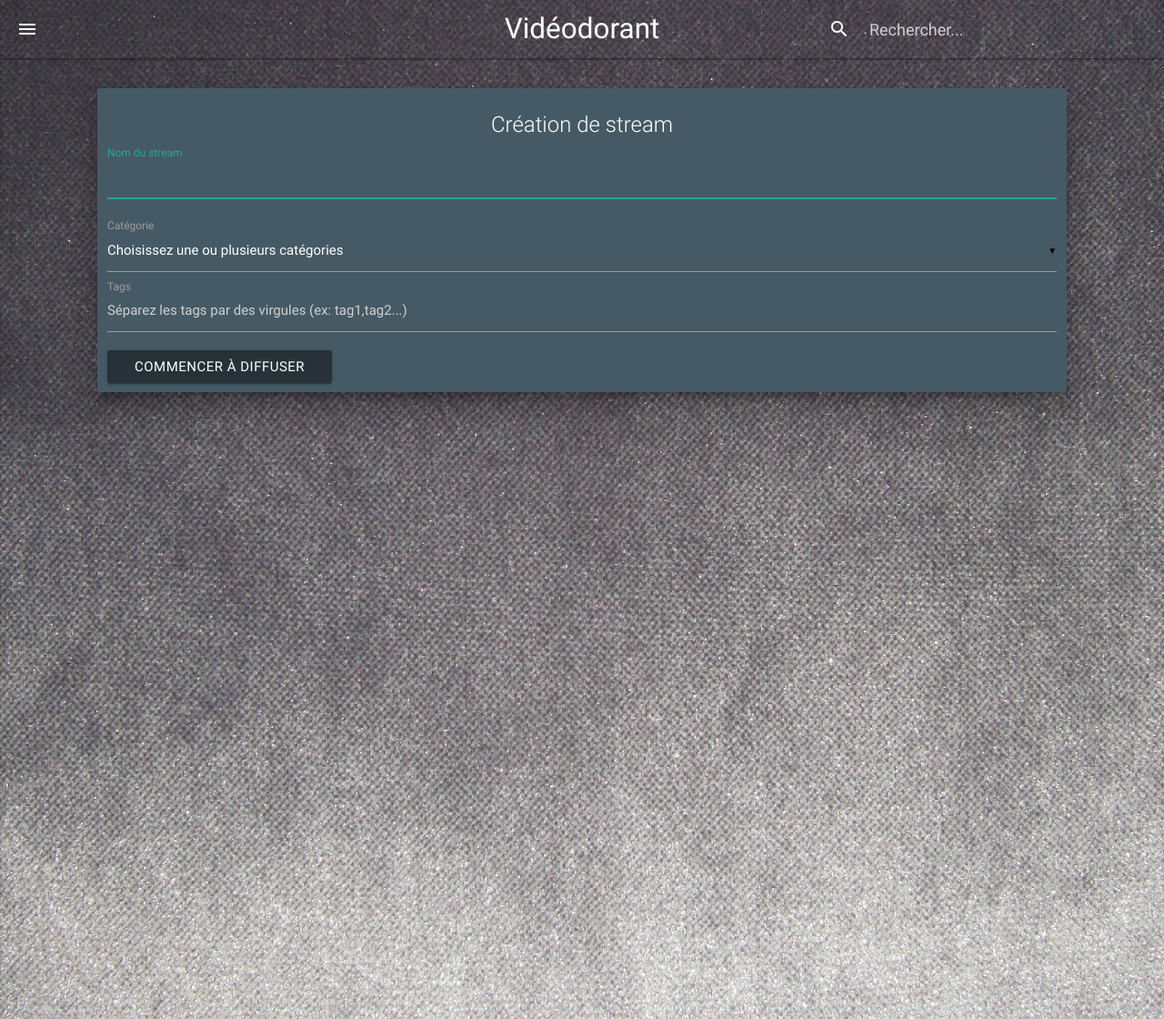
After one commit to Kebatoufragile/Videodorant, a PHP site: template components/streamcreation.html.twig in a window 1280 px wide. The commit adds this page. Shown: the top 1120 px of the page at 91% size. Run offline with PHP 8.4, Linux system fonts and the light colour scheme; the template is opened without the code that fills it, so the values that code supplies are empty; some libraries are stand-ins or nearby versions.

Commit message:
formulaire création, controller, template

```diff
--- a/app/route.php
+++ b/app/route.php
@@ -25,3 +25,7 @@ $app->post('/modifypassword', 'App\Controllers\ProfileController:modifyPassword'
 $app->get('/catalog', 'App\Controllers\CatalogController:displayCatalog')->setName('catalog');
 
 $app->get('/abonnements', 'App\Controllers\SubscribeController:dispatch')->setName('abonnements');
+
+$app->get('/streamcreation', 'App\Controllers\StreamController:formStream')->setName('streamcreation');
+
+$app->post('/streamcreation', 'App\Controllers\StreamController:createStream')->setName('streamcreation');
--- a/components/profile.html.twig
+++ b/components/profile.html.twig
@@ -39,7 +39,7 @@
 
                 <div class="input-field">
                     <input name="email" type="email" id="email" value="{{ user.email }}" autofocus autocomplete="off" required/>
-                    <label for="nom">Adresse e-mail</label>
+                    <label for="email">Adresse e-mail</label>
                 </div>
 
                 <button class="btn waves-effect waves-light blue-grey darken-4 center-align" type="submit">Modifier les informations</button>
--- /dev/null
+++ b/components/streamcreation.html.twig
@@ -0,0 +1,58 @@
+{% extends 'base.html.twig' %}
+
+{% block content %}
+
+    <script>
+        $(document).ready(function() {
+            $('select').material_select();
+        });
+    </script>
+
+    {% if success != false %}
+        <div class="card-panel green accent-3">
+            {{success}}
+        </div>
+    {% endif %}
+    {% if error != false %}
+        <div class="card-panel red accent-3">
+            {{ error }}
+        </div>
+    {% endif %}
+
+
+    <div class="row" style="margin-top:2%">
+
+        <div class="col s10 push-l1 card blue-grey darken-2 z-depth-5">
+
+            <h2 class="card-title white-text center-align">Création de stream</h2>
+
+            <form action="streamcreation" method="post" style="margin-bottom:10px">
+
+                <div class="input-field">
+                    <input type="text" id="streamName" name="streamName" required autocomplete="off" autofocus/>
+                    <label for="streamName">Nom du stream</label>
+                </div>
+
+                <div class="input-field">
+                    <select id="categorie" multiple>
+                        <option value="" disabled selected>Choisissez une ou plusieurs catégories</option>
+                        {% for categorie in categories %}
+                            <option value="{{ categorie }}">{{ categorie }}</option>
+                        {% endfor %}
+                    </select>
+                    <label for="categorie">Catégorie</label>
+                </div>
+
+                <div class="input-field">
+                    <input type="text" id="tags" name="tags" placeholder="Séparez les tags par des virgules (ex: tag1,tag2...)" autocomplete="off" required/>
+                    <label for="tags">Tags</label>
+                </div>
+
+                <button class="btn waves-effect waves-light blue-grey darken-4 center-align" type="submit">Commencer à diffuser</button>
+            </form>
+
+        </div>
+
+    </div>
+
+{% endblock %}
```
Also changed, not shown: app/src/Controllers/StreamController.php (added, +43 -0 lines), components/homepage.html.twig (+10 -1 lines).
